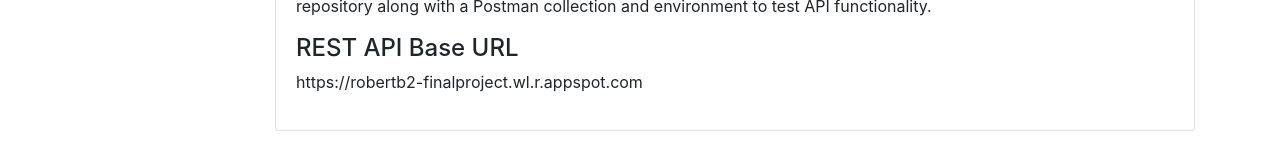
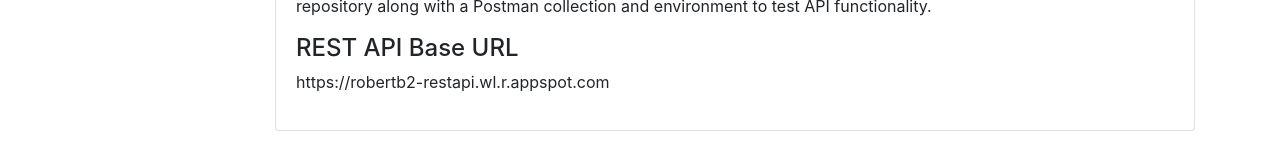
Before and after one commit to brynsroberts/Google-App-Engine-REST-API, a React (Create React App) app in the folder frontend/: page / in a window 1280 px wide. Shown: the part 390-543 px from the top of the page. Built offline with nearby package versions, Linux system fonts and the light colour scheme; the HTML template or start-up script is replaced by a standard one.

Commit message:
Update Introduction.js

```diff
--- a/frontend/src/components/Introduction.js
+++ b/frontend/src/components/Introduction.js
@@ -17,7 +17,7 @@ function Description() {
           collection and environment to test API functionality.
         </p>
         <h4>REST API Base URL</h4>
-        <p>https://robertb2-finalproject.wl.r.appspot.com</p>
+        <p>https://robertb2-restapi.wl.r.appspot.com</p>
       </Card.Body>
     </Card>
   );
```
